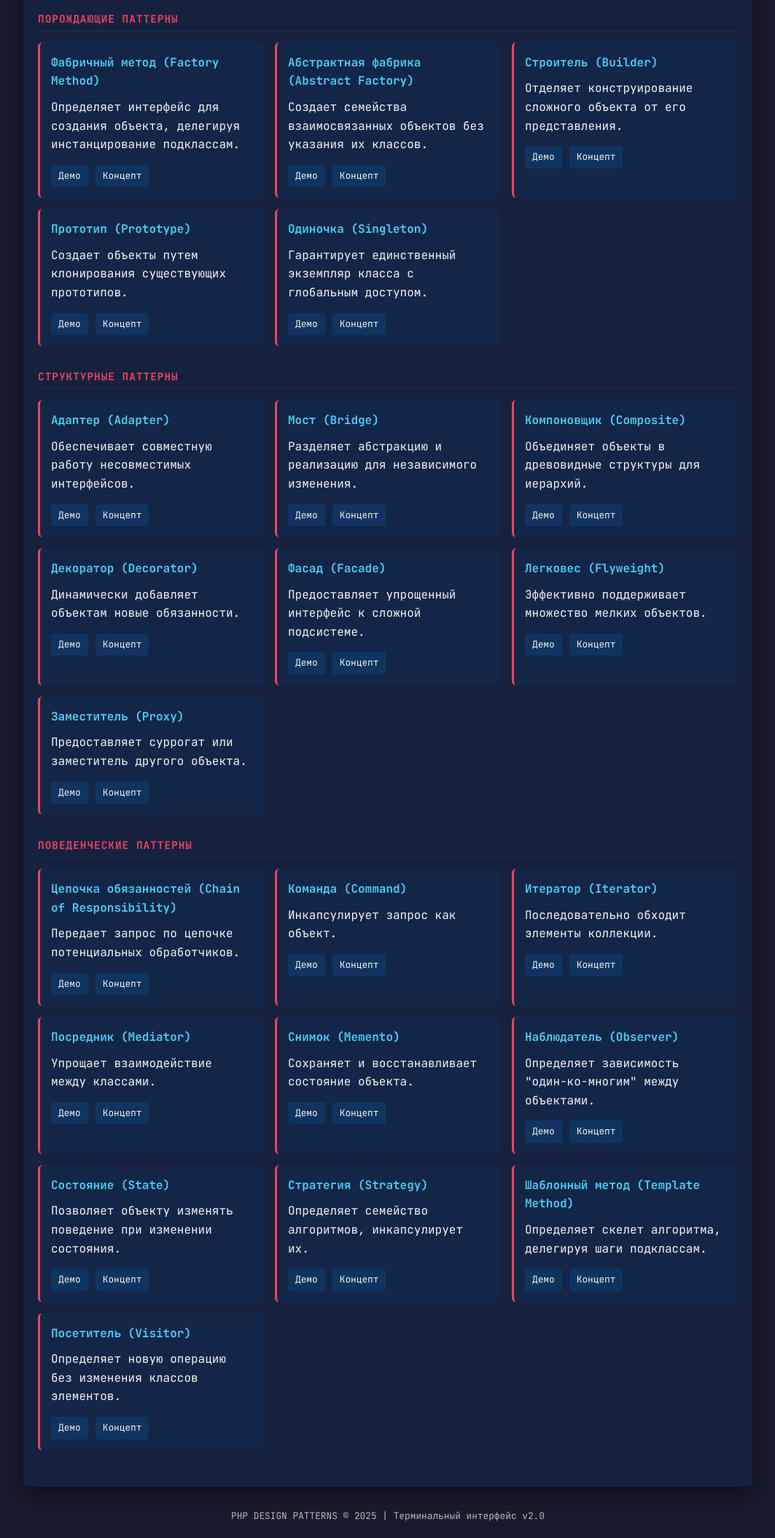
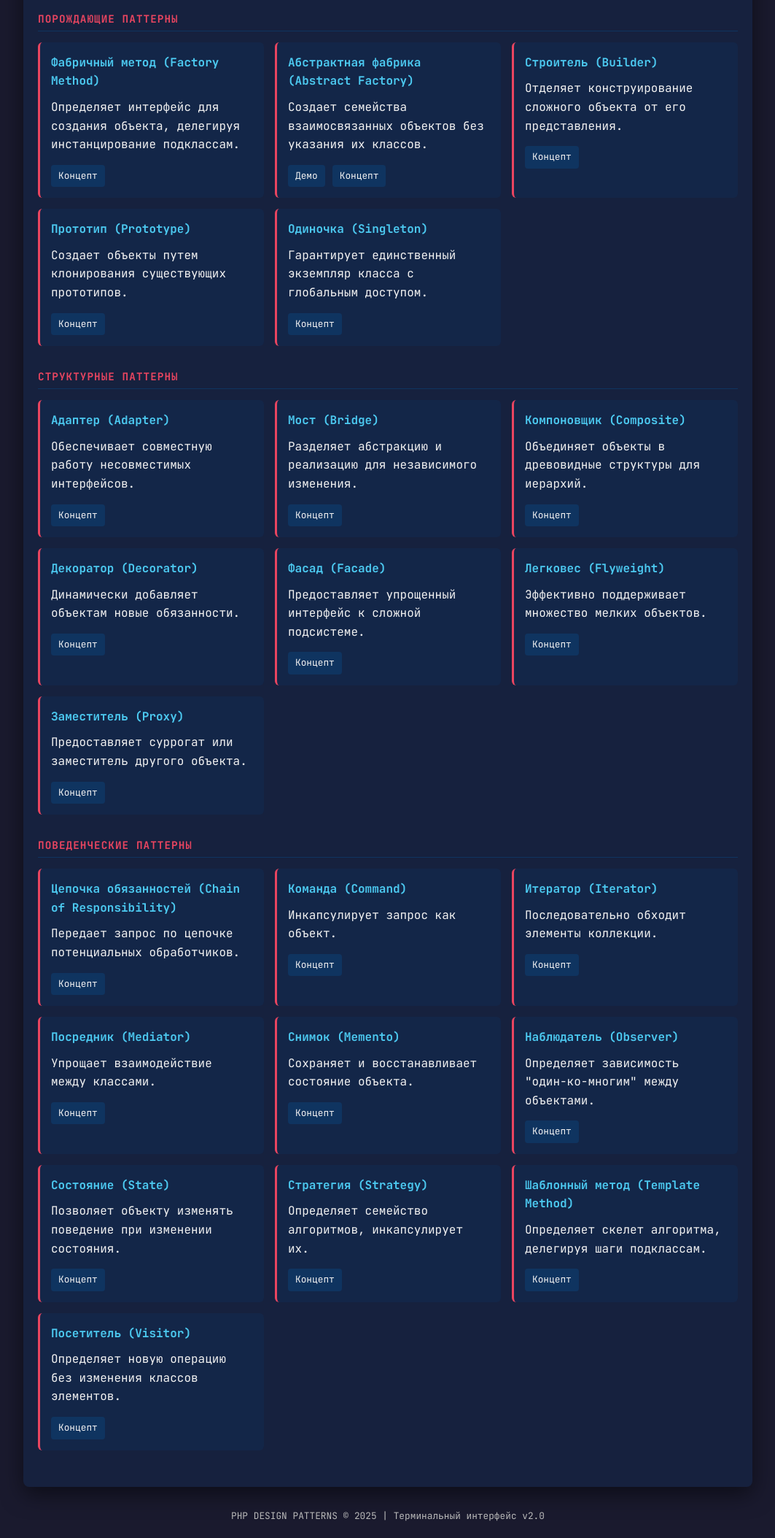
Before and after one commit to hhgr86/web, a PHP site: page /lab2.php in a window 1280 px wide. Shown: the part 168-2275 px from the top of the page at 73% size, without its empty margins (108-1171 px from the left). Run offline with PHP 8.4, Linux system fonts and the light colour scheme.

Commit message:
Update lab2.php

```diff
--- a/v95078ui.beget.tech/public_html/lab2.php
+++ b/v95078ui.beget.tech/public_html/lab2.php
@@ -201,7 +201,7 @@
                     <div class="pattern-name">Фабричный метод (Factory Method)</div>
                     <div>Определяет интерфейс для создания объекта, делегируя инстанцирование подклассам.</div>
                     <div class="pattern-links">
-                        <a href="lab2/FactoryMethod/RealWorld/index.php" class="pattern-link" target="_blank">Демо</a>
+
                         <a href="lab2/FactoryMethod/Conceptual/index.php" class="pattern-link" target="_blank">Концепт</a>
                     </div>
                 </div>
@@ -219,7 +219,7 @@
                     <div class="pattern-name">Строитель (Builder)</div>
                     <div>Отделяет конструирование сложного объекта от его представления.</div>
                     <div class="pattern-links">
-                        <a href="lab2/Builder/RealWorld/index.php" class="pattern-link" target="_blank">Демо</a>
+
                         <a href="lab2/Builder/Conceptual/index.php" class="pattern-link" target="_blank">Концепт</a>
                     </div>
                 </div>
@@ -228,7 +228,7 @@
                     <div class="pattern-name">Прототип (Prototype)</div>
                     <div>Создает объекты путем клонирования существующих прототипов.</div>
                     <div class="pattern-links">
-                        <a href="lab2/Prototype/RealWorld/index.php" class="pattern-link" target="_blank">Демо</a>
+
                         <a href="lab2/Prototype/Conceptual/index.php" class="pattern-link" target="_blank">Концепт</a>
                     </div>
                 </div>
@@ -237,7 +237,7 @@
                     <div class="pattern-name">Одиночка (Singleton)</div>
                     <div>Гарантирует единственный экземпляр класса с глобальным доступом.</div>
                     <div class="pattern-links">
-                        <a href="lab2/Singleton/RealWorld/index.php" class="pattern-link" target="_blank">Демо</a>
+
                         <a href="lab2/Singleton/Conceptual/index.php" class="pattern-link" target="_blank">Концепт</a>
                     </div>
                 </div>
@@ -249,7 +249,7 @@
                     <div class="pattern-name">Адаптер (Adapter)</div>
                     <div>Обеспечивает совместную работу несовместимых интерфейсов.</div>
                     <div class="pattern-links">
-                        <a href="lab2/Adapter/RealWorld/index.php" class="pattern-link" target="_blank">Демо</a>
+
                         <a href="lab2/Adapter/Conceptual/index.php" class="pattern-link" target="_blank">Концепт</a>
                     </div>
                 </div>
@@ -258,7 +258,7 @@
                     <div class="pattern-name">Мост (Bridge)</div>
                     <div>Разделяет абстракцию и реализацию для независимого изменения.</div>
                     <div class="pattern-links">
-                        <a href="lab2/Bridge/RealWorld/index.php" class="pattern-link" target="_blank">Демо</a>
+
                         <a href="lab2/Bridge/Conceptual/index.php" class="pattern-link" target="_blank">Концепт</a>
                     </div>
                 </div>
@@ -267,7 +267,7 @@
                     <div class="pattern-name">Компоновщик (Composite)</div>
                     <div>Объединяет объекты в древовидные структуры для иерархий.</div>
                     <div class="pattern-links">
-                        <a href="lab2/Composite/RealWorld/index.php" class="pattern-link" target="_blank">Демо</a>
+
                         <a href="lab2/Composite/Conceptual/index.php" class="pattern-link" target="_blank">Концепт</a>
                     </div>
                 </div>
@@ -276,7 +276,7 @@
                     <div class="pattern-name">Декоратор (Decorator)</div>
                     <div>Динамически добавляет объектам новые обязанности.</div>
                     <div class="pattern-links">
-                        <a href="lab2/Decorator/RealWorld/index.php" class="pattern-link" target="_blank">Демо</a>
+
                         <a href="lab2/Decorator/Conceptual/index.php" class="pattern-link" target="_blank">Концепт</a>
                     </div>
                 </div>
@@ -285,7 +285,7 @@
                     <div class="pattern-name">Фасад (Facade)</div>
                     <div>Предоставляет упрощенный интерфейс к сложной подсистеме.</div>
                     <div class="pattern-links">
-                        <a href="lab2/Facade/RealWorld/index.php" class="pattern-link" target="_blank">Демо</a>
+
                         <a href="lab2/Facade/Conceptual/index.php" class="pattern-link" target="_blank">Концепт</a>
                     </div>
                 </div>
@@ -294,7 +294,7 @@
                     <div class="pattern-name">Легковес (Flyweight)</div>
                     <div>Эффективно поддерживает множество мелких объектов.</div>
                     <div class="pattern-links">
-                        <a href="lab2/Flyweight/RealWorld/index.php" class="pattern-link" target="_blank">Демо</a>
+
                         <a href="lab2/Flyweight/Conceptual/index.php" class="pattern-link" target="_blank">Концепт</a>
                     </div>
                 </div>
@@ -303,7 +303,7 @@
                     <div class="pattern-name">Заместитель (Proxy)</div>
                     <div>Предоставляет суррогат или заместитель другого объекта.</div>
                     <div class="pattern-links">
-                        <a href="lab2/Proxy/RealWorld/index.php" class="pattern-link" target="_blank">Демо</a>
+
                         <a href="lab2/Proxy/Conceptual/index.php" class="pattern-link" target="_blank">Концепт</a>
                     </div>
                 </div>
@@ -315,7 +315,7 @@
                     <div class="pattern-name">Цепочка обязанностей (Chain of Responsibility)</div>
                     <div>Передает запрос по цепочке потенциальных обработчиков.</div>
                     <div class="pattern-links">
-                        <a href="lab2/ChainOfResponsibility/RealWorld/index.php" class="pattern-link" target="_blank">Демо</a>
+
                         <a href="lab2/ChainOfResponsibility/Conceptual/index.php" class="pattern-link" target="_blank">Концепт</a>
                     </div>
                 </div>
@@ -324,7 +324,7 @@
                     <div class="pattern-name">Команда (Command)</div>
                     <div>Инкапсулирует запрос как объект.</div>
                     <div class="pattern-links">
-                        <a href="lab2/Command/RealWorld/index.php" class="pattern-link" target="_blank">Демо</a>
+
                         <a href="lab2/Command/Conceptual/index.php" class="pattern-link" target="_blank">Концепт</a>
                     </div>
                 </div>
@@ -333,7 +333,7 @@
                     <div class="pattern-name">Итератор (Iterator)</div>
                     <div>Последовательно обходит элементы коллекции.</div>
                     <div class="pattern-links">
-                        <a href="lab2/Iterator/RealWorld/index.php" class="pattern-link" target="_blank">Демо</a>
+
                         <a href="lab2/Iterator/Conceptual/index.php" class="pattern-link" target="_blank">Концепт</a>
                     </div>
                 </div>
@@ -342,7 +342,7 @@
                     <div class="pattern-name">Посредник (Mediator)</div>
                     <div>Упрощает взаимодействие между классами.</div>
                     <div class="pattern-links">
-                        <a href="lab2/Mediator/RealWorld/index.php" class="pattern-link" target="_blank">Демо</a>
+
                         <a href="lab2/Mediator/Conceptual/index.php" class="pattern-link" target="_blank">Концепт</a>
                     </div>
                 </div>
@@ -351,7 +351,7 @@
                     <div class="pattern-name">Снимок (Memento)</div>
                     <div>Сохраняет и восстанавливает состояние объекта.</div>
                     <div class="pattern-links">
-                        <a href="lab2/Memento/RealWorld/index.php" class="pattern-link" target="_blank">Демо</a>
+
                         <a href="lab2/Memento/Conceptual/index.php" class="pattern-link" target="_blank">Концепт</a>
                     </div>
                 </div>
@@ -360,7 +360,7 @@
                     <div class="pattern-name">Наблюдатель (Observer)</div>
                     <div>Определяет зависимость "один-ко-многим" между объектами.</div>
                     <div class="pattern-links">
-                        <a href="lab2/Observer/RealWorld/index.php" class="pattern-link" target="_blank">Демо</a>
+
                         <a href="lab2/Observer/Conceptual/index.php" class="pattern-link" target="_blank">Концепт</a>
                     </div>
                 </div>
@@ -369,7 +369,7 @@
                     <div class="pattern-name">Состояние (State)</div>
                     <div>Позволяет объекту изменять поведение при изменении состояния.</div>
                     <div class="pattern-links">
-                        <a href="lab2/State/RealWorld/index.php" class="pattern-link" target="_blank">Демо</a>
+
                         <a href="lab2/State/Conceptual/index.php" class="pattern-link" target="_blank">Концепт</a>
                     </div>
                 </div>
@@ -378,7 +378,7 @@
                     <div class="pattern-name">Стратегия (Strategy)</div>
                     <div>Определяет семейство алгоритмов, инкапсулирует их.</div>
                     <div class="pattern-links">
-                        <a href="lab2/Strategy/RealWorld/index.php" class="pattern-link" target="_blank">Демо</a>
+
                         <a href="lab2/Strategy/Conceptual/index.php" class="pattern-link" target="_blank">Концепт</a>
                     </div>
                 </div>
@@ -387,7 +387,7 @@
                     <div class="pattern-name">Шаблонный метод (Template Method)</div>
                     <div>Определяет скелет алгоритма, делегируя шаги подклассам.</div>
                     <div class="pattern-links">
-                        <a href="lab2/TemplateMethod/RealWorld/index.php" class="pattern-link" target="_blank">Демо</a>
+
                         <a href="lab2/TemplateMethod/Conceptual/index.php" class="pattern-link" target="_blank">Концепт</a>
                     </div>
                 </div>
@@ -396,7 +396,7 @@
                     <div class="pattern-name">Посетитель (Visitor)</div>
                     <div>Определяет новую операцию без изменения классов элементов.</div>
                     <div class="pattern-links">
-                        <a href="lab2/Visitor/RealWorld/index.php" class="pattern-link" target="_blank">Демо</a>
+
                         <a href="lab2/Visitor/Conceptual/index.php" class="pattern-link" target="_blank">Концепт</a>
                     </div>
                 </div>
```
